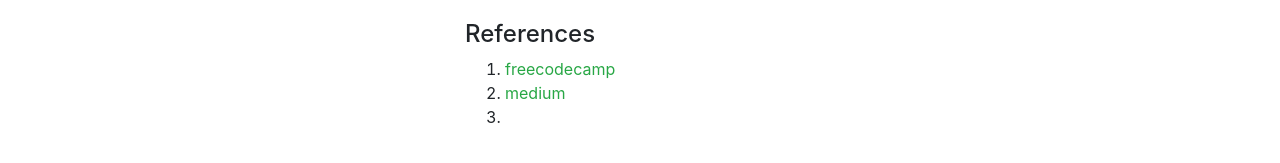
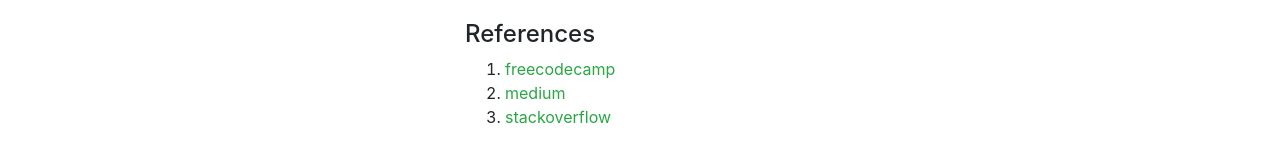
Before and after one commit to sravanpabolu/sravanpabolu.github.io, a Jekyll site: the page built from _posts/2021-02-22-concurrency.md, in a window 1280 px wide and 900 px high, scrolled down 1170 px. Shown: the part 731-894 px from the top of the window. Built offline with Jekyll 4.4.1, drawn with Linux system fonts in a browser that asks for light colours.

Commit message:
Update 2021-02-22-concurrency.md
Added another stackoverflow blog

```diff
--- a/_posts/2021-02-22-concurrency.md
+++ b/_posts/2021-02-22-concurrency.md
@@ -89,4 +89,4 @@ An async statement, on the other hand, will execute asynchronously with respect
 #### References
 1. [freecodecamp](https://www.freecodecamp.org/news/ios-concurrency/)
 1. [medium](https://medium.com/swift-india/parallel-programming-with-swift-part-1-4-df7caac564ae)
-1.
+1. [stackoverflow](https://stackoverflow.com/a/44324968/1918002)
```
